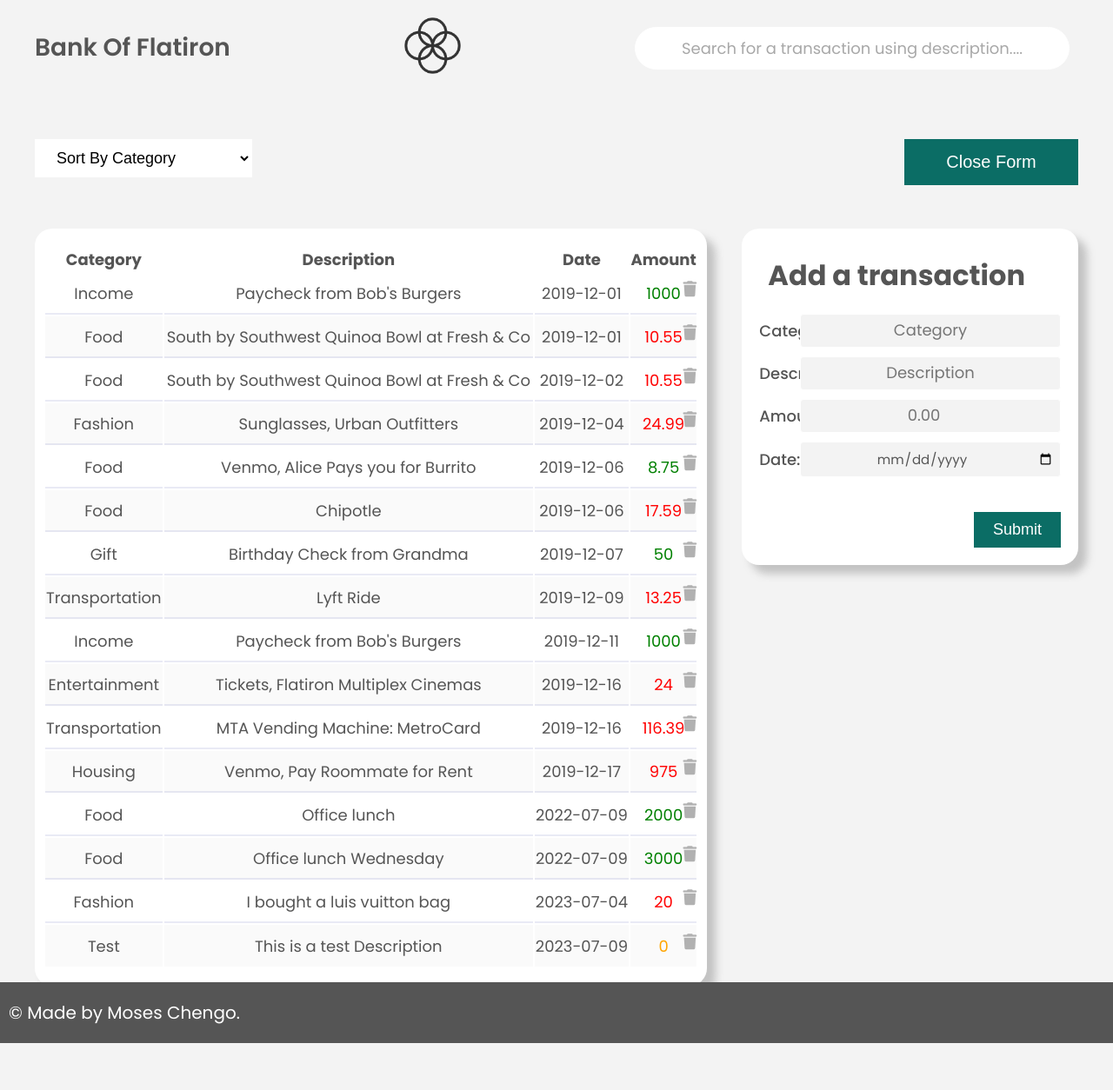
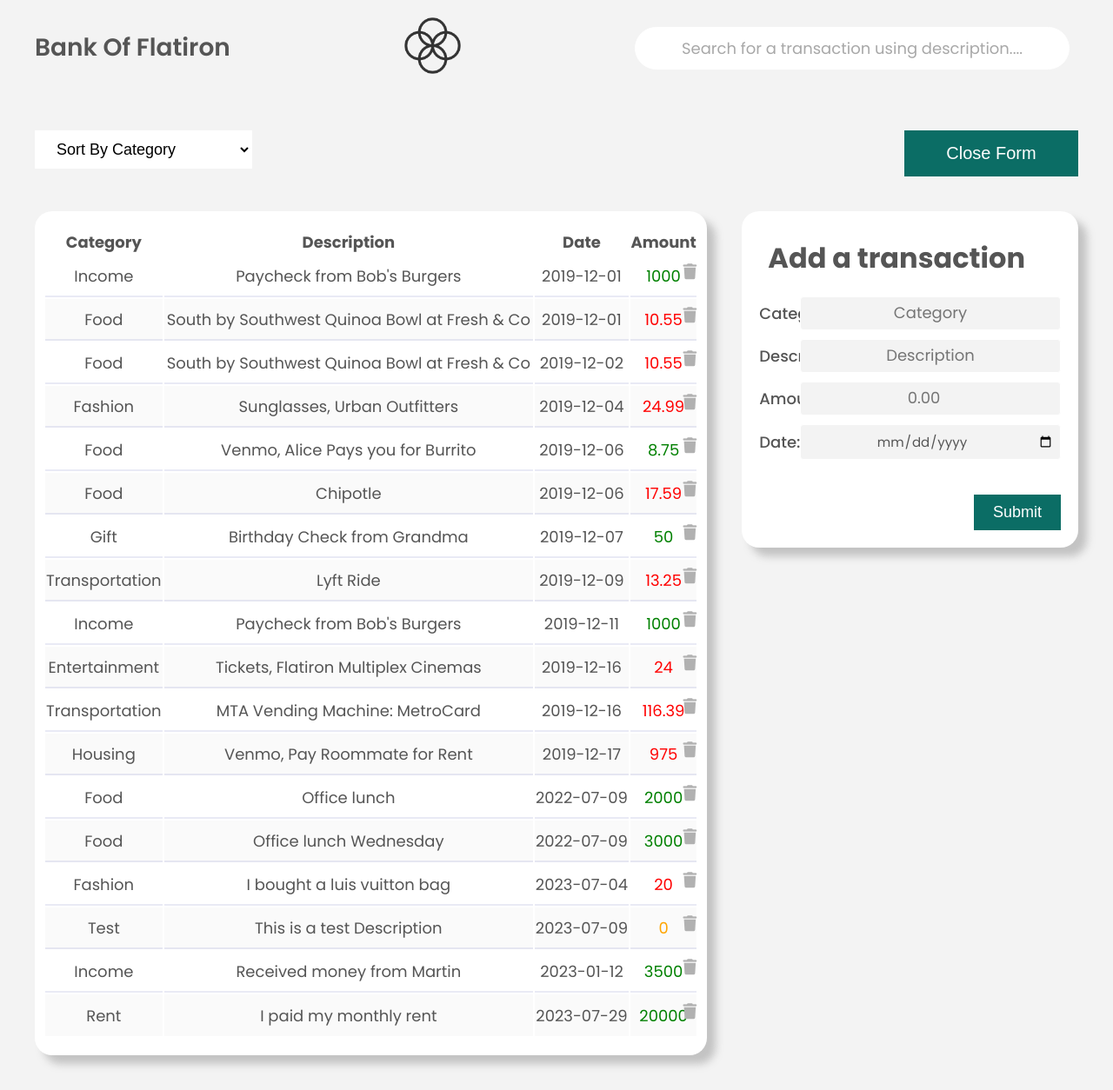
Before and after one commit to moseschengo29/Bank-of-Flatiron, a React (Create React App) app: page / in a window 1280 px wide. Shown: the whole page at 87% size. Before the commit the page ends 1200 px from the top, so only its background shows below. Built offline with nearby package versions, Linux system fonts and the light colour scheme; data requests are answered from the project's data file; the HTML template or start-up script is replaced by a standard one.

Commit message:
Finished product, added all functionality

```diff
--- a/db.json
+++ b/db.json
@@ -111,6 +111,20 @@
       "amount": "0",
       "date": "2023-07-09",
       "id": 16
+    },
+    {
+      "category": "Income",
+      "description": "Received money from Martin",
+      "amount": "3500.00",
+      "date": "2023-01-12",
+      "id": 17
+    },
+    {
+      "category": "Rent",
+      "description": "I paid my monthly rent",
+      "amount": "20000.00",
+      "date": "2023-07-29",
+      "id": 18
     }
   ]
 }
--- a/public/index.html
+++ b/public/index.html
@@ -18,7 +18,6 @@
     <noscript>You need to enable JavaScript to run this app.</noscript>
     <div id="root"></div>
   </body>
-  <footer>&copy; Made by Moses Chengo.</footer>
   <script
     src="https://kit.fontawesome.com/4cef387186.js"
     crossorigin="anonymous"
--- a/src/App.js
+++ b/src/App.js
@@ -132,7 +132,7 @@ function App() {
         <Search query={query} setQuery={setQuery} />
       </Header>
 
-      <div className="header">
+      <div className="sub-header">
         <Sort transactions={sortedTransactions} onSort={handleSort} />
         <button className="open-form btn" onClick={handleShowForm}>
           {formIsShowing ? "Close Form" : "Add Transaction"}
--- a/src/index.css
+++ b/src/index.css
@@ -24,6 +24,14 @@ body {
   align-items: center;
 
   padding: 2rem 4rem;
+}
+
+.sub-header {
+  display: flex;
+  justify-content: space-between;
+  align-items: center;
+
+  padding: 1rem 4rem;
 }
 
 .logo {
@@ -161,6 +169,10 @@ label {
   margin-bottom: 2rem;
 }
 
+.transaction-table {
+  margin-bottom: 30px;
+}
+
 table {
   background-color: #fff;
   padding: 2rem 1rem;
@@ -245,40 +257,3 @@ table tbody tr:last-child td {
 .delete-btn:hover {
   color: red;
 }
-
-footer {
-  padding: 2rem 1rem;
-  width: 100%;
-  font-size: 2rem;
-  background-color: #555;
-  color: white;
-  margin-top: 2rem;
-  position: absolute;
-  bottom: -400px;
-}
-
-.spinner {
-  margin: 5rem auto;
-  text-align: center;
-}
-
-.spinner svg {
-  height: 6rem;
-  width: 6rem;
-  color: red;
-  animation: rotate 2s infinite linear;
-}
-
-svg {
-  fill: black;
-}
-
-@keyframes rotate {
-  0% {
-    transform: rotate(0);
-  }
-
-  100% {
-    transform: rotate(360deg);
-  }
-}
```
